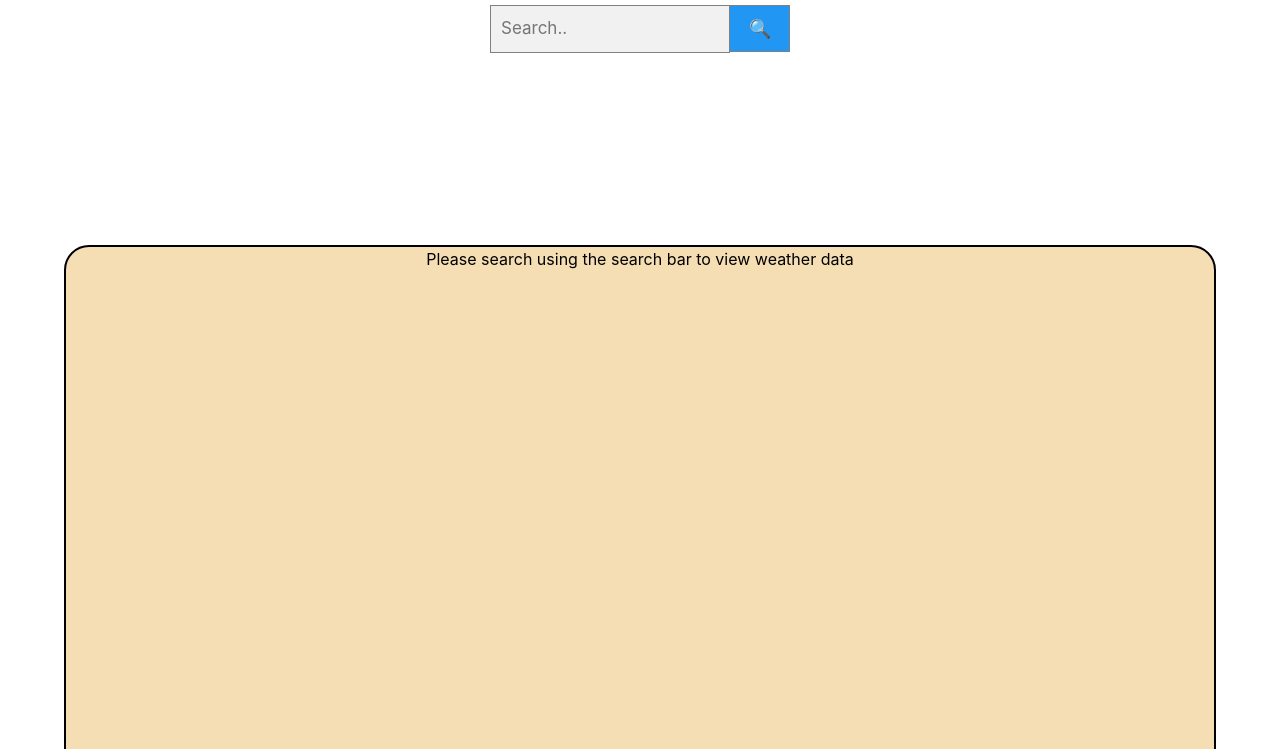
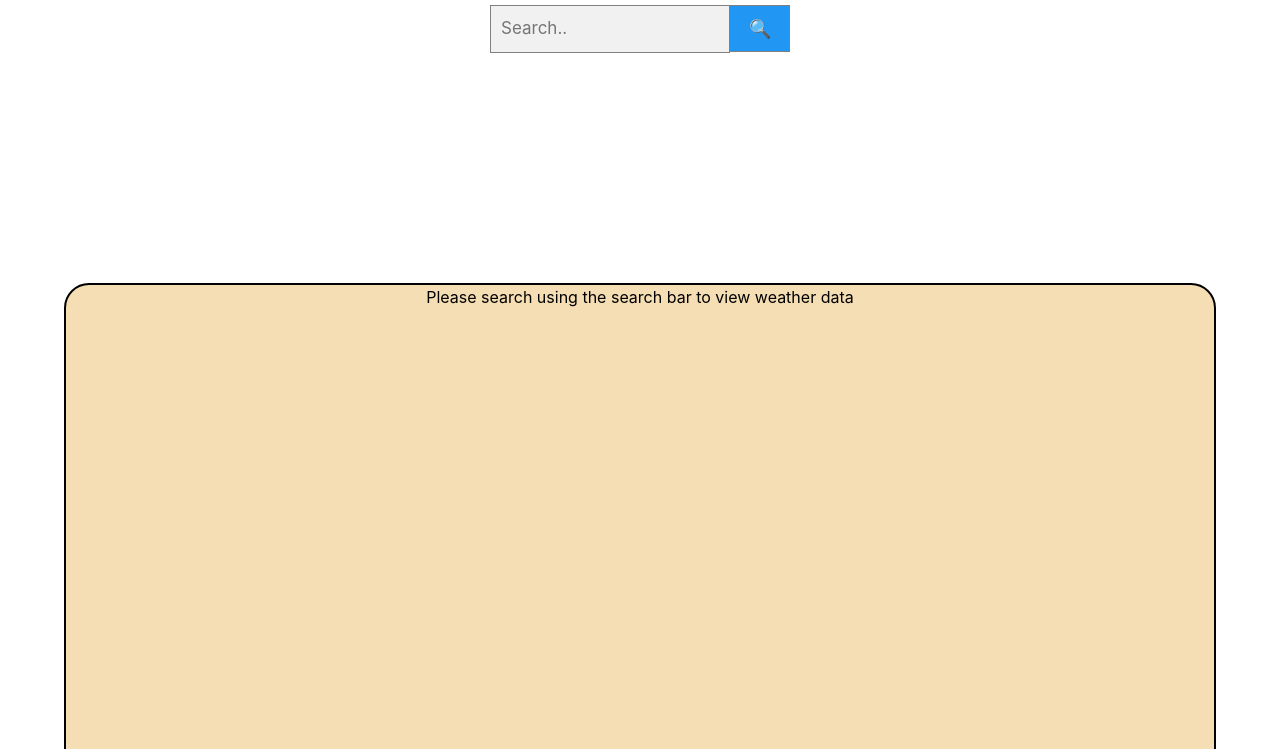
Before and after one commit to AndrewHyslop12/AndrewHyslop12.github.io, a plain HTML site: page weather_app.html in a window 1280 px wide. Shown: the part 51-800 px from the top of the page. Drawn offline with nearby package versions, Linux system fonts and the light colour scheme.

Commit message:
Update style.css

```diff
--- a/styles/style.css
+++ b/styles/style.css
@@ -12,7 +12,7 @@ h1{
     background-color: wheat;
     height: 80%;
     width: 90%;
-    margin-top: 15%;
+    margin-top: 18%;
     margin-left: 5%;
     color: black;
     text-align: center;
```
